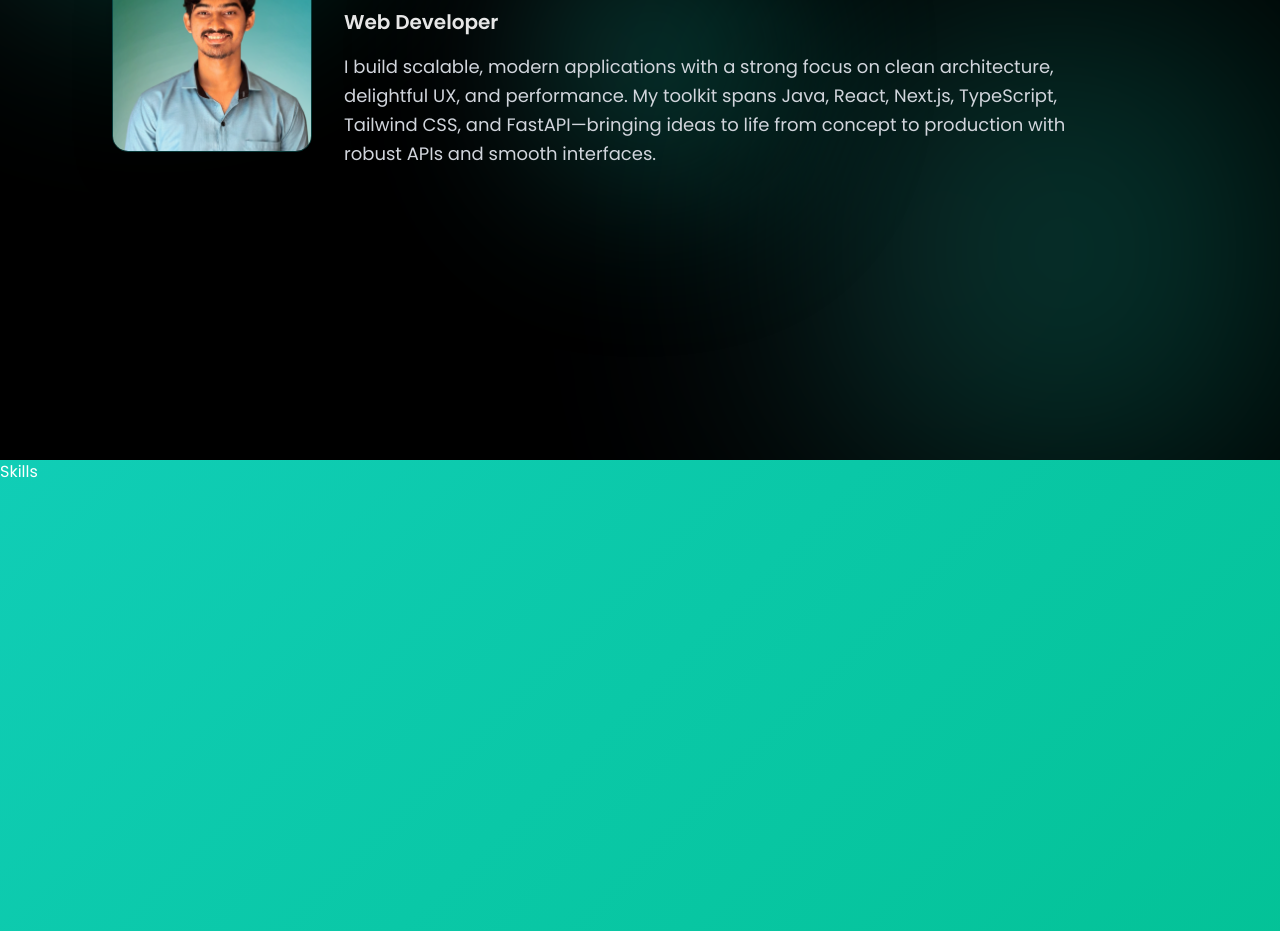
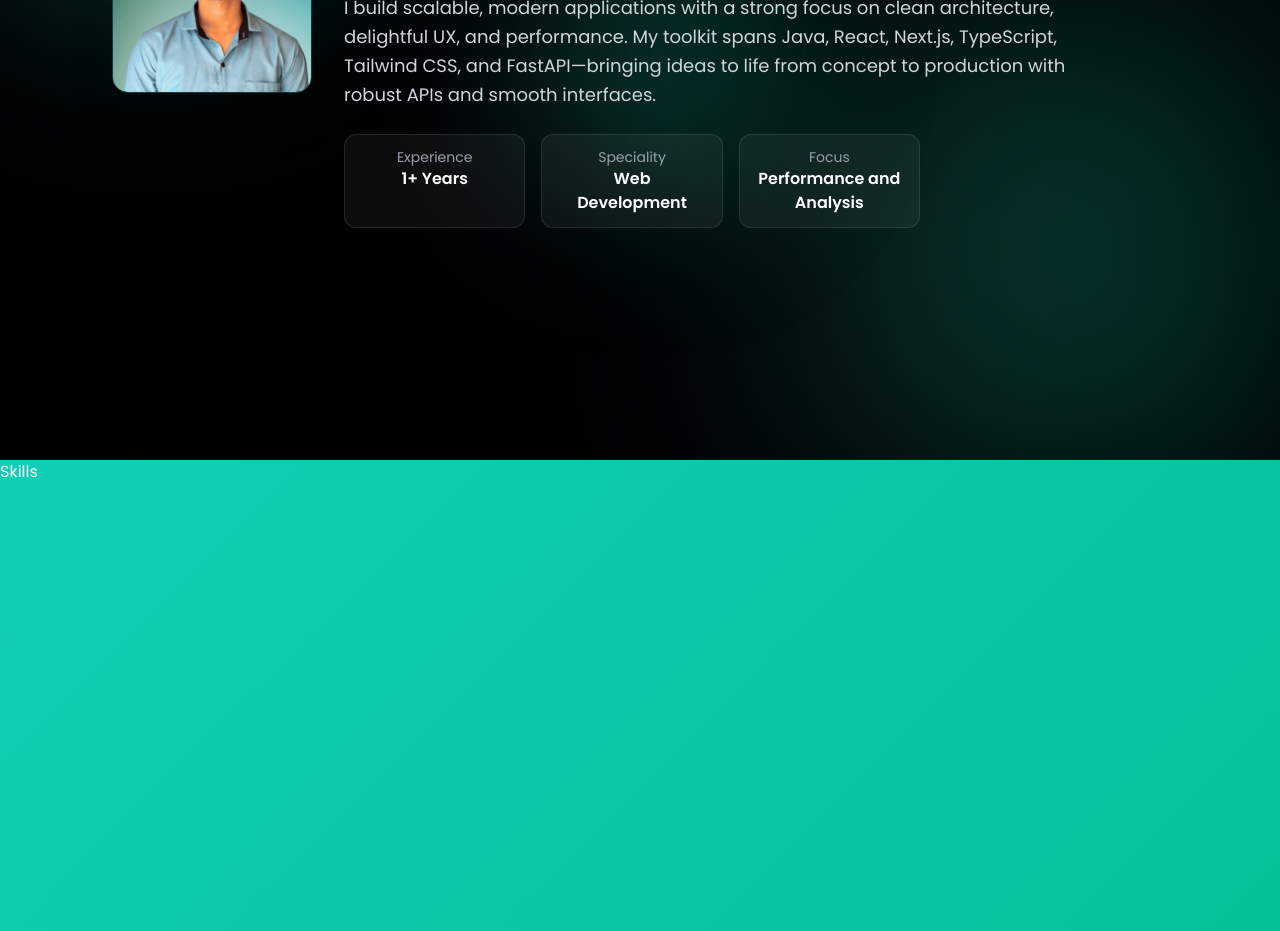
Before and after one commit to s3ldc/Portfolio-Website-Main, a React (Vite) app: page / in a window 1280 px wide. Shown: the part 1140-2071 px from the top of the page. Built offline with nearby package versions, Linux system fonts and the light colour scheme.

Commit message:
created 3 grids to add experience, focus and speciality

```diff
--- a/src/sections/About.jsx
+++ b/src/sections/About.jsx
@@ -4,6 +4,12 @@
 
 
 export default function About(){
+
+  const stats = [
+    {label: "Experience", value:"1+ Years"},
+    {label: "Speciality", value:"Web Development"},
+    {label: "Focus", value:"Performance and Analysis"},
+  ]
 
 const glows = [
   "-top-10 -left-10 w-[360px] h-[360px] opacity-20 blur-[120px]",
@@ -50,6 +56,20 @@
           <p className="mt-4 text-gray-300 leading-relaxed text-base sm:text-lg max-w-2xl md:max-w-3xl">
             I build scalable, modern applications with a strong focus on clean architecture, delightful UX, and performance. My toolkit spans Java, React, Next.js, TypeScript, Tailwind CSS, and FastAPI—bringing ideas to life from concept to production with robust APIs and smooth interfaces.
           </p>
+
+          <div className="mt-6 grid grid-cols-2 sm:grid-cols-3 gap-3 sm:gap-4 max-w-xl">
+            {stats.map((item, i) => (
+              <motion.div key={i} className="rounded-xl border border-white/10 bg-white/5 px-4 py-3 text-center"
+              initial={{opacity: 0, y: 10}}
+              whileInView={{opacity:1, y:0}}
+              transition={{delay:0.05 * i, duration:0.4}}
+              viewport={{once:true, amount:0.3}}
+              >
+            <div className="text-sm text-gray-400 ">{item.label}</div>
+            <div className="text-base font-semibold">{item.value}</div>
+              </motion.div>
+            ))}
+          </div>
         </div>
 
       </motion.div>
```
